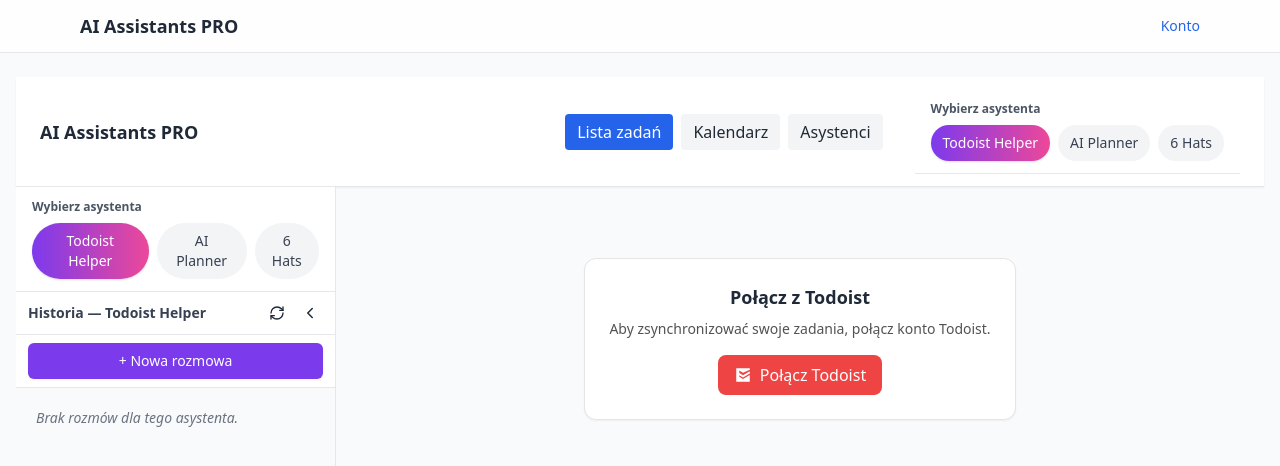
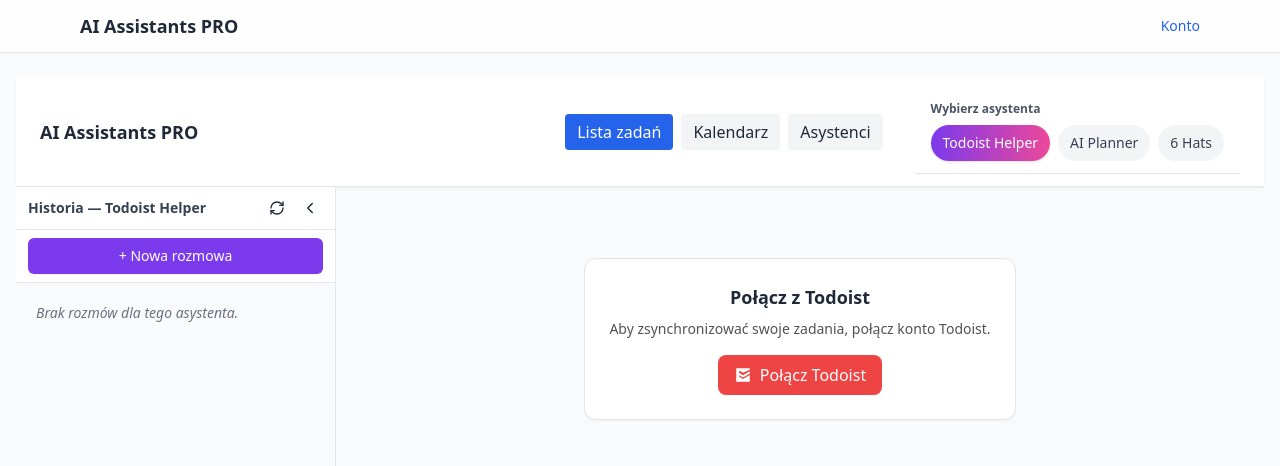
Before and after one commit to khirsz00-hue/mvp-chatv2, a Next.js app: page / in a window 1280 px wide. Shown: the top 466 px of the page. Built offline with nearby package versions, Linux system fonts and the light colour scheme.

Commit message:
Update NewChatSidebar.tsx

```diff
--- a/components/NewChatSidebar.tsx
+++ b/components/NewChatSidebar.tsx
@@ -1,13 +1,17 @@
 'use client'
 
 import React, { useEffect, useState } from 'react'
-import AssistantSelector from './AssistantSelector'
 import ChatModal from './ChatModal'
 import { AssistantKey, loadSessions, sessionsKeyFor, scanSessionsFallback, SessionEntry, storageKeyFor, upsertSession } from '../utils/chatStorage'
 import { RefreshCw, ChevronLeft, ChevronRight } from 'lucide-react'
 
-export default function NewChatSidebar() {
-  const [assistant, setAssistant] = useState<AssistantKey>('Todoist Helper')
+export default function NewChatSidebar({
+  assistant,
+  onAssistantChange,
+}: {
+  assistant: AssistantKey
+  onAssistantChange?: (a: AssistantKey) => void
+}) {
   const [collapsed, setCollapsed] = useState(false)
   const [sessions, setSessions] = useState<SessionEntry[]>([])
   const [activeSession, setActiveSession] = useState<SessionEntry | null>(null)
@@ -29,25 +33,29 @@
     const onUpdate = () => loadList()
     window.addEventListener('storage', onUpdate)
     window.addEventListener('chatUpdated', onUpdate)
-    // listen for taskSelect events from task list UI (Todoist tasks)
+
+    // handle taskSelect events emitted from task UI -> ensure Todoist Helper is selected and open task session
     const handleTaskSelect = (e: any) => {
       try {
         const detail = e.detail
         if (!detail) return
-        // Expecting detail: { mode: 'todoist', task: { id, title, description } }
         if (detail.mode === 'todoist' && detail.task) {
           const t = detail.task
           const entry: SessionEntry = { id: t.id, title: t.title || t.id, timestamp: Date.now(), last: '' }
+
+          // switch page-level assistant to Todoist Helper so history is consistent
+          if (onAssistantChange) onAssistantChange('Todoist Helper')
+
           upsertSession(sessionsKeyFor('Todoist Helper'), entry)
           setTimeout(() => loadList(), 100)
-          // open modal for Todoist Helper automatically
           setActiveSession(entry)
           setModalOpen(true)
-          setAssistant('Todoist Helper')
         }
       } catch {}
     }
+
     window.addEventListener('taskSelect', handleTaskSelect)
+
     return () => {
       window.removeEventListener('storage', onUpdate)
       window.removeEventListener('chatUpdated', onUpdate)
@@ -59,7 +67,6 @@
   const startNew = () => {
     const id = `${assistant.replace(/\s+/g, '_').toLowerCase()}_${Date.now()}`
     const entry: SessionEntry = { id, title: `Nowa rozmowa ${new Date().toLocaleString()}`, timestamp: Date.now(), last: '' }
-    // create intro
     const sk = storageKeyFor(assistant, id)
     const intro: any[] = [{ role: 'assistant', content: `Nowa rozmowa z ${assistant}`, timestamp: Date.now() }]
     try {
@@ -80,11 +87,7 @@
 
   return (
     <aside className={`flex flex-col transition-all bg-gray-50 border-r border-gray-200 ${collapsed ? 'w-16' : 'w-80'}`}>
-      {/* assistant selector full width */}
-      <div className={`${collapsed ? 'hidden' : ''}`}>
-        <AssistantSelector value={assistant} onChange={(v) => setAssistant(v as AssistantKey)} />
-      </div>
-
+      {/* header */}
       <div className="flex items-center justify-between px-3 py-2 border-b bg-white">
         <div className="text-sm font-semibold text-gray-700">{collapsed ? 'Hist' : `Historia — ${assistant}`}</div>
         <div className="flex items-center gap-2">
```
